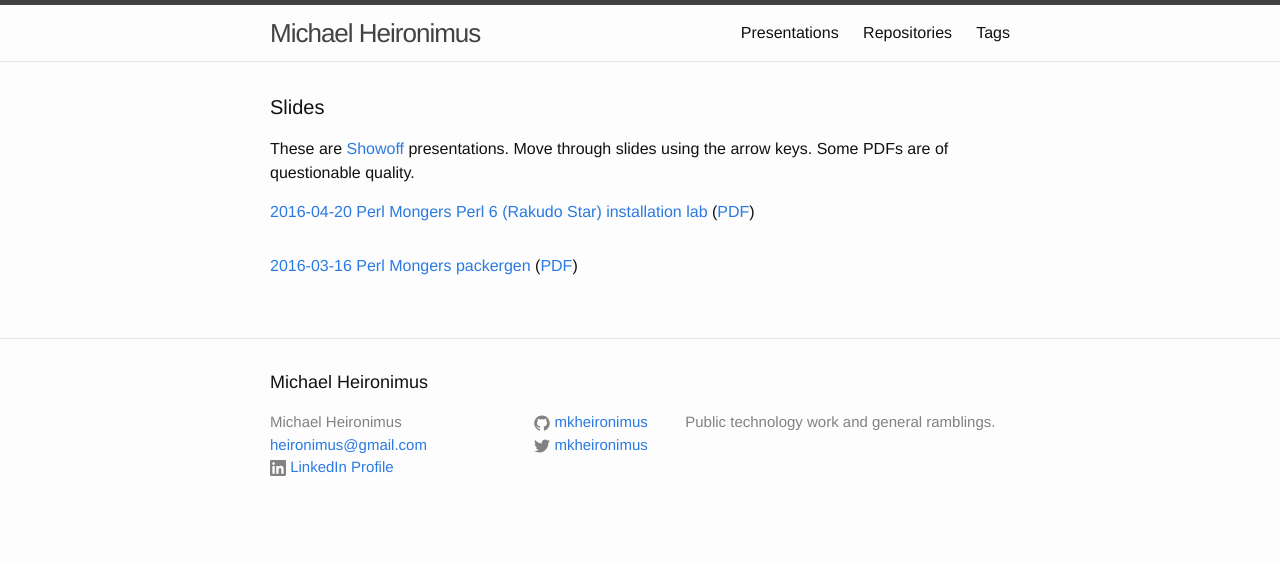
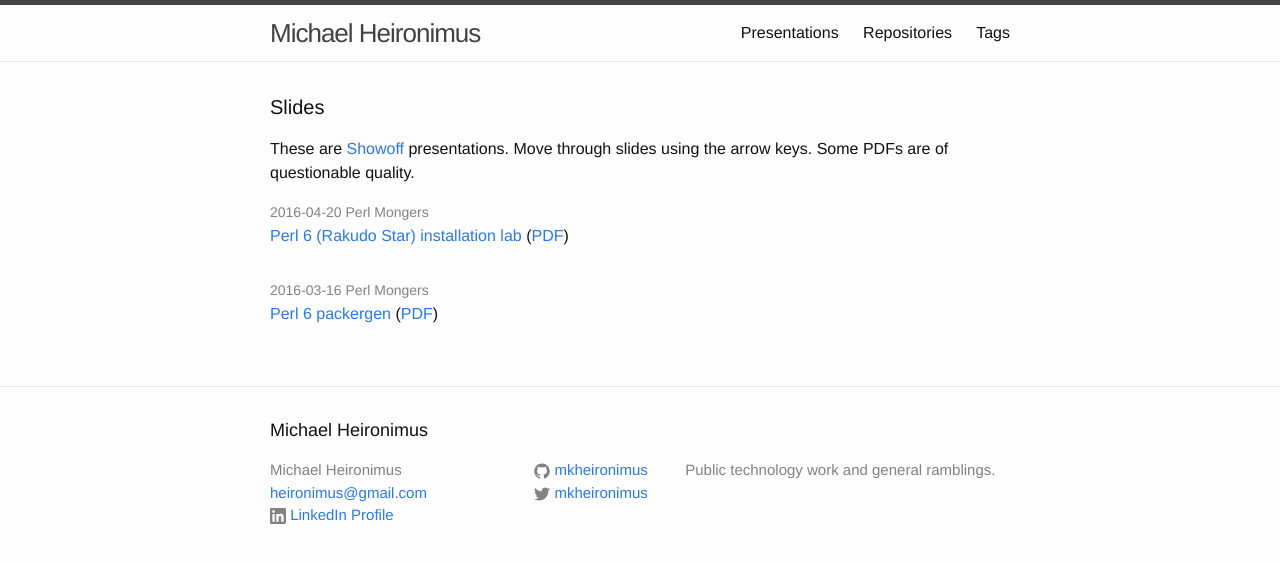
Before and after one commit to mkheironimus/mkheironimus.github.io, a Jekyll site: the page built from slides/index.html, in a window 1280 px wide. Shown: the top 563 px of the page. Built offline with Jekyll 4.4.1, drawn with Linux system fonts in a browser that asks for light colours.

Commit message:
Nicer formatting for list of slides.

```diff
--- a/slides/index.html
+++ b/slides/index.html
@@ -11,10 +11,11 @@ title:  Presentations
   questionable quality.</p>
 
   <ul class="post-list">
-    <li><a href="20160420-rakudo-install/">2016-04-20 Perl Mongers Perl 6
-        (Rakudo Star) installation lab</a>
-	(<a href="20160420-rakudo-install.pdf">PDF</a>)</li>
-    <li><a href="20160316-packergen/">2016-03-16 Perl Mongers packergen</a>
+    <li><span class="post-meta">2016-04-20 Perl Mongers</span><br/>
+        <a href="20160420-rakudo-install/">Perl 6 (Rakudo Star) installation
+	lab</a> (<a href="20160420-rakudo-install.pdf">PDF</a>)</li>
+    <li><span class="post-meta">2016-03-16 Perl Mongers</span><br/>
+        <a href="20160316-packergen/">Perl 6 packergen</a>
 	(<a href="20160316-packergen.pdf">PDF</a>)</li>
   </ul>
 </div>
```
